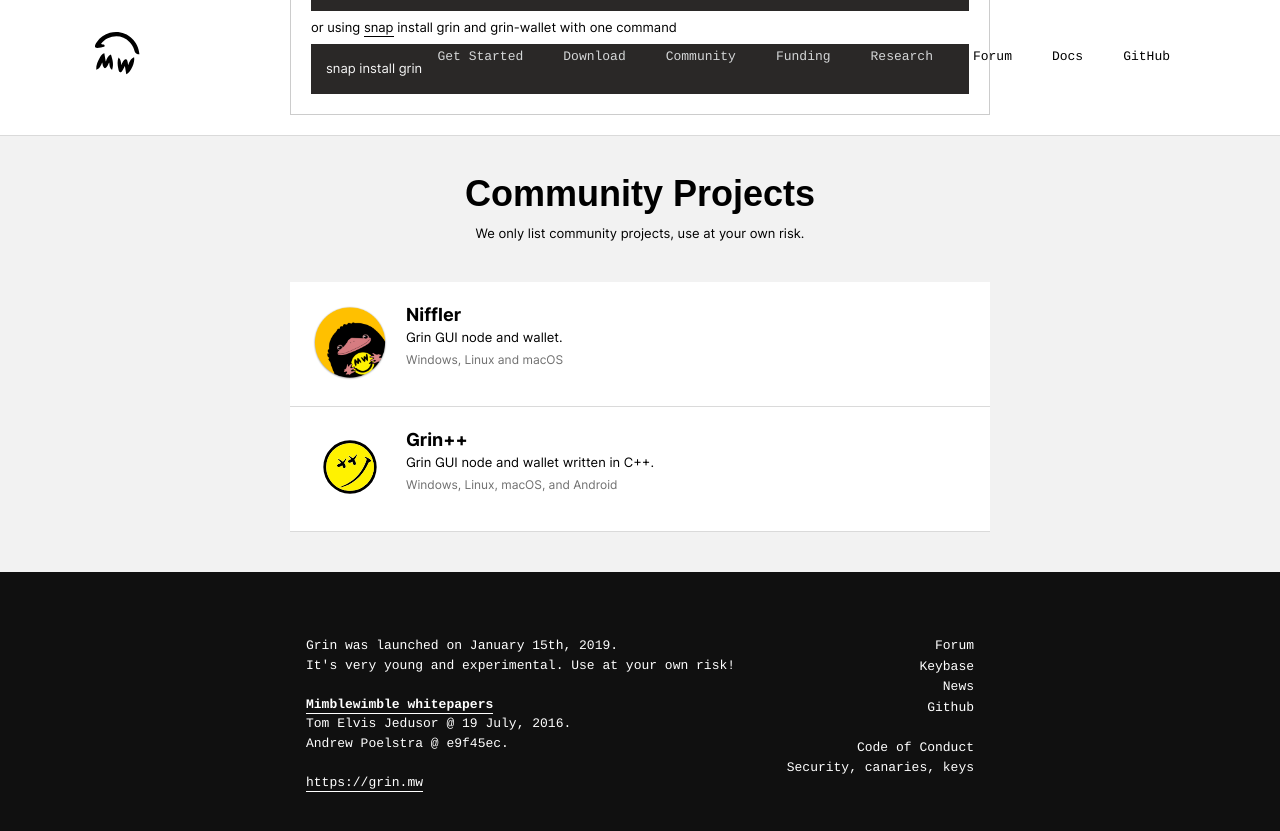
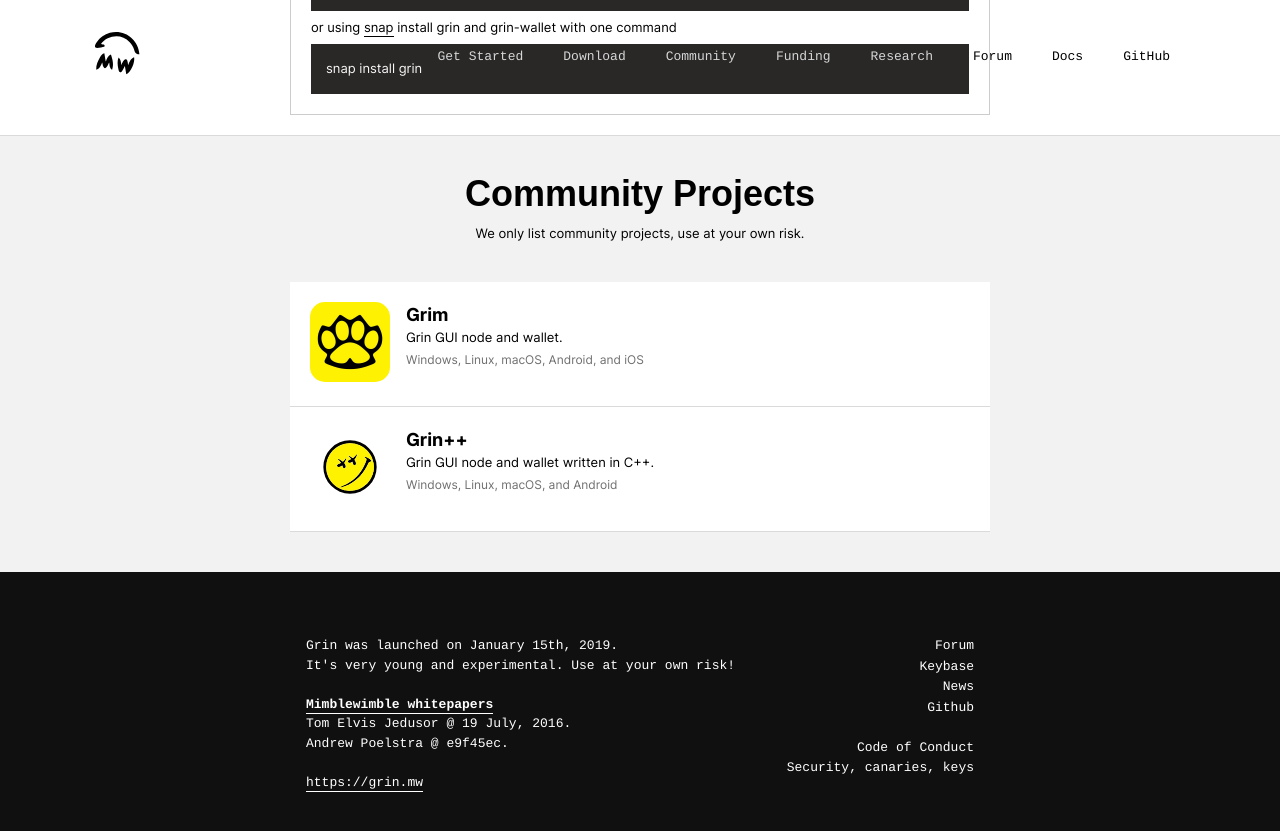
Before and after one commit to mimblewimble/site, a Jekyll site: the page built from download.html, in a window 1280 px wide and 900 px high, scrolled down 567 px. Shown: the top 831 px of the window. Built offline with Jekyll 4.4.1, drawn with Linux system fonts in a browser that asks for light colours; nearby versions of some CDN libraries; comment, search, counter and statistics services are not loaded.

Commit message:
Change Niffler to Grim (#275)
* Add files via upload

* Changed Niffler to Grim and added grim.png

---------

Co-authored-by: transatoshi <transatoshi@x225.grinminer.net>

```diff
--- a/download.html
+++ b/download.html
@@ -94,13 +94,13 @@
     </div>
     <div class="community-content">
       <div class="community-row">
-        <a href="https://github.com/grinfans/Niffler/releases" target="_blank"><img class="community-row-img"
-            alt="Niffler" src="assets/images/niffler.png" /></a>
+        <a href="https://github.com/GetGrin/grim" target="_blank"><img class="community-row-img"
+            alt="Grim" src="assets/images/grim.png" /></a>
         <div class="community-row-content">
-          <div class="community-row-heading"><a href="https://github.com/grinfans/Niffler/releases"
-              target="_blank">Niffler</a></div>
+          <div class="community-row-heading"><a href="https://getgrin.github.io"
+              target="_blank">Grim</a></div>
           <div class="community-row-desc">Grin GUI node and wallet.</div>
-          <div class="community-row-category">Windows, Linux and macOS</div>
+          <div class="community-row-category">Windows, Linux, macOS, Android, and iOS</div>
         </div>
       </div>
       <div class="community-row">
```
Also changed, not shown: assets/images/grim.png (added).
